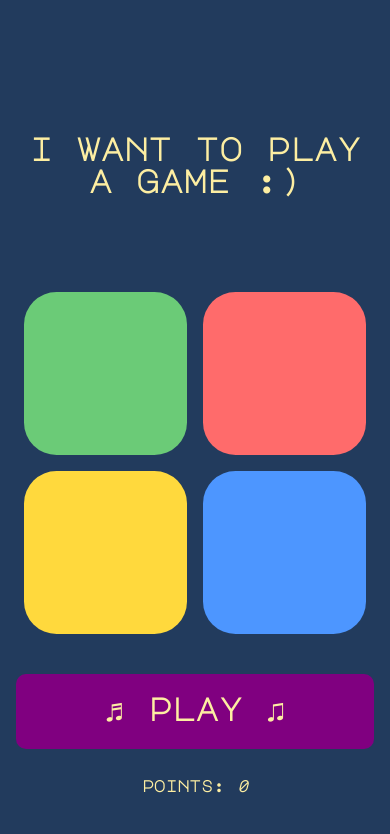
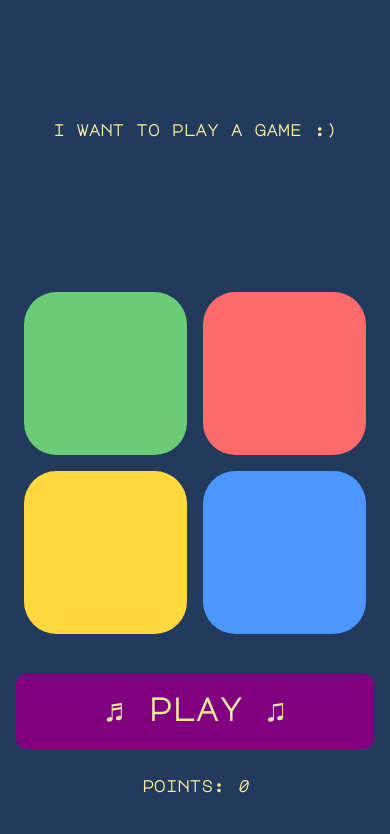
Before and after one commit to moritz-reclaire/simon, a plain HTML site: page index.html in a window 390 px wide. Drawn offline with nearby package versions, Linux system fonts and the light colour scheme.

Commit message:
fixed mobile version

```diff
--- a/style.css
+++ b/style.css
@@ -67,6 +67,15 @@ h1 {
   font-weight: bold;
   color: #fdeea2;
   text-align: center;
+}
+@media (max-width: 500px) {
+  h1 {
+    font-family: "Major Mono Display", monospace;
+    font-size: 1rem;
+    font-weight: bold;
+    color: #fdeea2;
+    text-align: center;
+  }
 }
 
 h2 {
```
